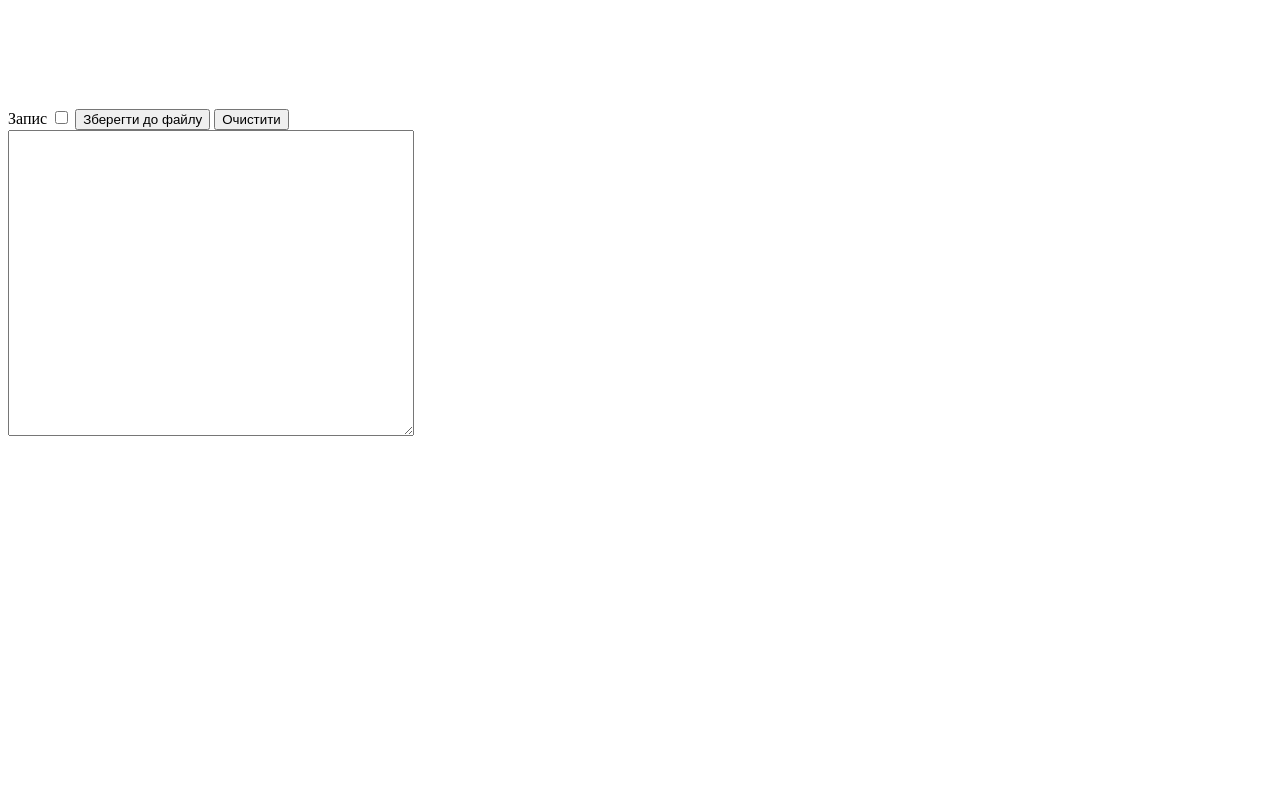
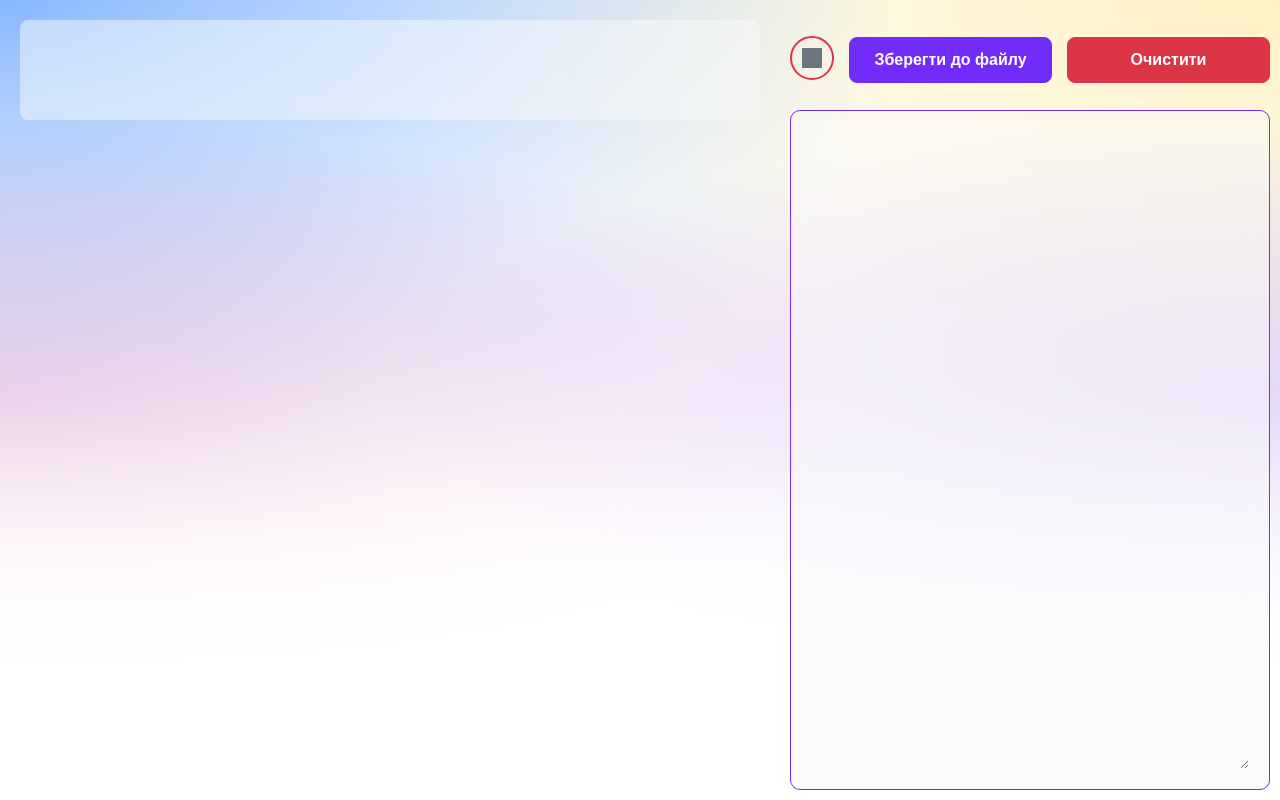
Before and after one commit to ruslanbanah/can-bus-reader, a website: page web-part/index.html in a window 1280 px wide. Drawn offline with Linux system fonts and the light colour scheme.

Commit message:
feat: new style

```diff
--- a/web-part/index.css
+++ b/web-part/index.css
@@ -1,21 +1,145 @@
-
 :root {
     --columns: 12;
+    --bs-body-bg-rgb: 255,255,255;
+    --bs-primary-rgb: 13,110,253;
+    --bd-accent-rgb: 255,228,132;
+    --bd-violet-rgb: 112.520718,44.062154,249.437846;
+    --bd-pink-rgb: 214,51,132;
+}
+* {
+    margin: 0;
+    padding: 0;
+}
+html, body {height: 100%;}
+body {
+    font-family:system-ui,-apple-system,"Segoe UI",Roboto,"Helvetica Neue","Noto Sans","Liberation Sans",
+    Arial,sans-serif,"Apple Color Emoji","Segoe UI Emoji","Segoe UI Symbol","Noto Color Emoji";
+
+    background-image: linear-gradient(180deg, rgba(var(--bs-body-bg-rgb), 0.01), rgba(var(--bs-body-bg-rgb), 1) 85%),
+    radial-gradient(ellipse at top left, rgba(var(--bs-primary-rgb), 0.5), transparent 50%),
+    radial-gradient(ellipse at top right, rgba(var(--bd-accent-rgb), 0.5), transparent 50%),
+    radial-gradient(ellipse at center right, rgba(var(--bd-violet-rgb), 0.5), transparent 50%),
+    radial-gradient(ellipse at center left, rgba(var(--bd-pink-rgb), 0.5), transparent 50%);
 }
 
+/* Grid main */
+
+.grid-main {
+    display: grid;
+    grid-template-columns: 1fr 500px;
+    height: 100%;
+}
+.columns-codes {
+    overflow-y: auto;
+    height: 100%;
+}
+.column-save-log {
+    padding: 10px;
+}
+
+/* Record */
+.form-save-log {
+    display: grid;
+    grid-template-columns: 1fr;
+    grid-template-rows: 100px auto;
+    height: 100%;
+}
+
+.form-save-log__header {
+    display: grid;
+    grid-template-columns: 44px 1fr 1fr;
+    gap: 15px;
+    align-items: center;
+}
+.form-save-log__record {
+    text-align: center;
+}
+.form-save-log__record input {
+    display: none;
+}
+.form-save-log__record input + label {
+    position: relative;
+    display: inline-block;
+    border-radius: 100%;
+    width: 40px;
+    height: 40px;
+    border: 2px solid #dc3545;
+    cursor: pointer;
+}
+.form-save-log__record input + label:after {
+    content: '';
+    position: absolute;
+    background-color: #6c757d;
+    width: 20px;
+    height: 20px;
+    top: 50%;
+    left: 50%;
+    transition: all 0.5s ease;
+    transform: translate(-50%,-50%);
+}
+.form-save-log__record input:checked + label:after{
+    border-radius: 100%;
+    background-color: #dc3545;
+}
+.form-save-log__record input:checked + label{
+    color: red;
+}
+
+.form-save-log__body {
+    background-color: rgba(248, 249, 250, 0.47);
+    border: 1px solid rgb(var(--bd-violet-rgb));
+    border-radius: 10px;
+    padding: 20px;
+    backdrop-filter: blur(10px);
+}
+.form-save-log__textarea {
+    width: 100%;
+    height: 100%;
+    border: none;
+    background-color: transparent;
+    font-size: 18px;
+    line-height: 28px;
+}
+/* Button */
+.btn {
+    border: 1px solid #712cf9;
+    background-color: #712cf9;
+    color: #fff;
+    padding: 0.8rem 1.5rem;
+    font-size: 1rem;
+    font-weight: 600;
+    border-radius: 0.5rem;
+    cursor: pointer;
+    transition: all 0.3s ease;
+}
+.btn:hover {
+    border: 1px solid #712cf9;
+    background-color: #fff;
+    color: #712cf9;
+}
+.btn-warning {
+    background-color: #dc3545;
+    border: 1px solid #dc3545;
+}
+.btn-warning:hover {
+    background-color: #fff;
+    color: #dc3545;
+}
 #app {
     padding: 50px;
     display: grid;
     grid-template-columns: repeat(var(--columns), 1fr);
-
-    width: 500px;
+    background-color: rgba(248, 249, 250, 0.5);
+    backdrop-filter: blur(10px);
+    border-radius: 8px;
+    margin: 20px;
 }
-
-#log {
-    width: 400px;
-    height: 300px;
+#app > input {
+    margin: 5px 0
 }
-
+#app > div {
+    padding: 5px;
+}
 .item {
     background-color: white;
     animation-name: example;
--- a/web-part/index.html
+++ b/web-part/index.html
@@ -10,16 +10,25 @@
     <script type="text/javascript" src="./index.js"></script>
 </head>
 <body>
-    <div id="app"></div>
-    <div>
-        <div>
-            <span>Запис</span>
-            <input id="logcheckbox" type="checkbox">
-            <button onclick="saveLog()">Зберегти до файлу</button>
-            <button onclick="clearLog()">Очистити</button>
+    <div class="grid-main">
+        <div class="column-codes">
+            <div id="app"></div>
         </div>
-
-        <textarea id="log"></textarea>
+        <div class="column-save-log">
+            <div class="form-save-log">
+                <div class="form-save-log__header">
+                    <div class="form-save-log__record">
+                        <input id="logcheckbox" type="checkbox">
+                        <label class="form-save-log__checkbox" for="logcheckbox" title="Запис"></label>
+                    </div>
+                    <button class="btn" onclick="saveLog()">Зберегти до файлу</button>
+                    <button class="btn btn-warning" onclick="clearLog()">Очистити</button>
+                </div>
+                <div class="form-save-log__body">
+                    <textarea class="form-save-log__textarea" id="log"></textarea>
+                </div>
+            </div>
+        </div>
     </div>
 </body>
 </html>
```
Also changed, not shown: 1 other file.
